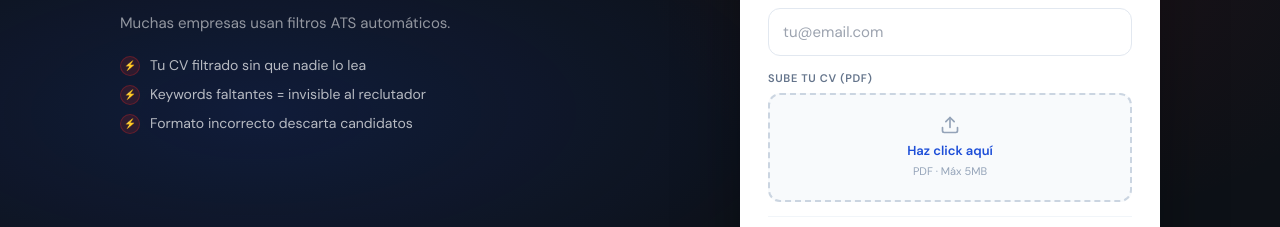
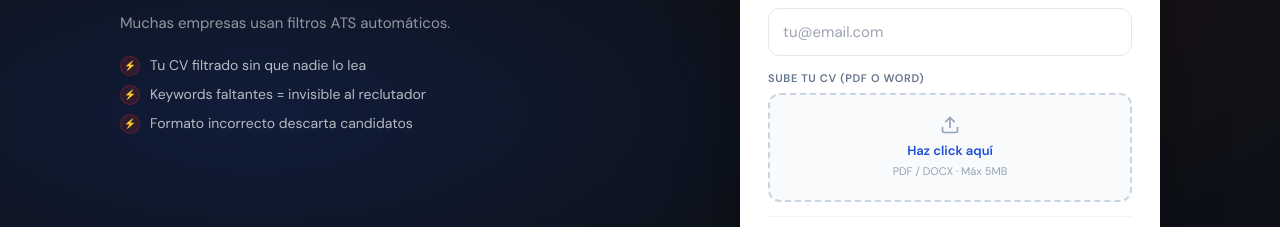
Before and after one commit to jrgarcia71/nocodia-cv-landing, a React (Vite) app: page / in a window 1280 px wide. Shown: the part 308-535 px from the top of the page. Built offline with nearby package versions, Linux system fonts and the light colour scheme.

Commit message:
Update App.jsx

```diff
--- a/src/App.jsx
+++ b/src/App.jsx
@@ -332,8 +332,8 @@ export default function App() {
           <p style={{fontSize:13,fontWeight:600,color:has?'#059669':purple?'#7c3aed':'#1d4ed8',margin:0}}>
             {has?`✓ ${paid[fileKey].name}`:(es?'Haz click o arrastra aquí':'Click or drag here')}
           </p>
-          <p style={{fontSize:11,color:'#94a3b8',margin:'2px 0 0'}}>PDF · {es?'Máx 5MB':'Max 5MB'}</p>
-          <input type="file" accept=".pdf" style={{display:'none'}}
+          <p style={{fontSize:11,color:'#94a3b8',margin:'2px 0 0'}}>PDF / DOCX · {es?'Máx 5MB':'Max 5MB'}</p>
+          <input type="file" accept=".pdf,.docx,application/pdf,application/vnd.openxmlformats-officedocument.wordprocessingml.document" style={{display:'none'}}
             onChange={e=>{if(e.target.files[0]) setPaid(p=>({...p,[fileKey]:e.target.files[0]}));}}/>
         </label>
       </div>
@@ -440,14 +440,14 @@ export default function App() {
                       onChange={e=>setFree(p=>({...p,email:e.target.value}))}/>
                   </div>
                   <div>
-                    <Lbl t={es?'Sube tu CV (PDF)':'Upload resume (PDF)'}/>
+                    <Lbl t={es?'Sube tu CV (PDF o Word)':'Upload resume (PDF or Word)'}/>
                     <label className={`upload-wrap${free.cvFile?' has-file':''}`}>
                       <Upload size={20} color={free.cvFile?'#059669':'#94a3b8'} style={{display:'block',margin:'0 auto 6px'}}/>
                       <p style={{fontSize:13,fontWeight:600,color:free.cvFile?'#059669':'#1d4ed8',margin:0}}>
                         {free.cvFile?`✓ ${free.cvFile.name}`:(es?'Haz click aquí':'Click here')}
                       </p>
-                      <p style={{fontSize:11,color:'#94a3b8',margin:'3px 0 0'}}>PDF · {es?'Máx 5MB':'Max 5MB'}</p>
-                      <input required type="file" accept=".pdf" style={{display:'none'}}
+                      <p style={{fontSize:11,color:'#94a3b8',margin:'3px 0 0'}}>PDF / DOCX · {es?'Máx 5MB':'Max 5MB'}</p>
+                      <input required type="file" accept=".pdf,.docx,application/pdf,application/vnd.openxmlformats-officedocument.wordprocessingml.document" style={{display:'none'}}
                         onChange={e=>{if(e.target.files[0]) setFree(p=>({...p,cvFile:e.target.files[0]}));}}/>
                     </label>
                   </div>
```
